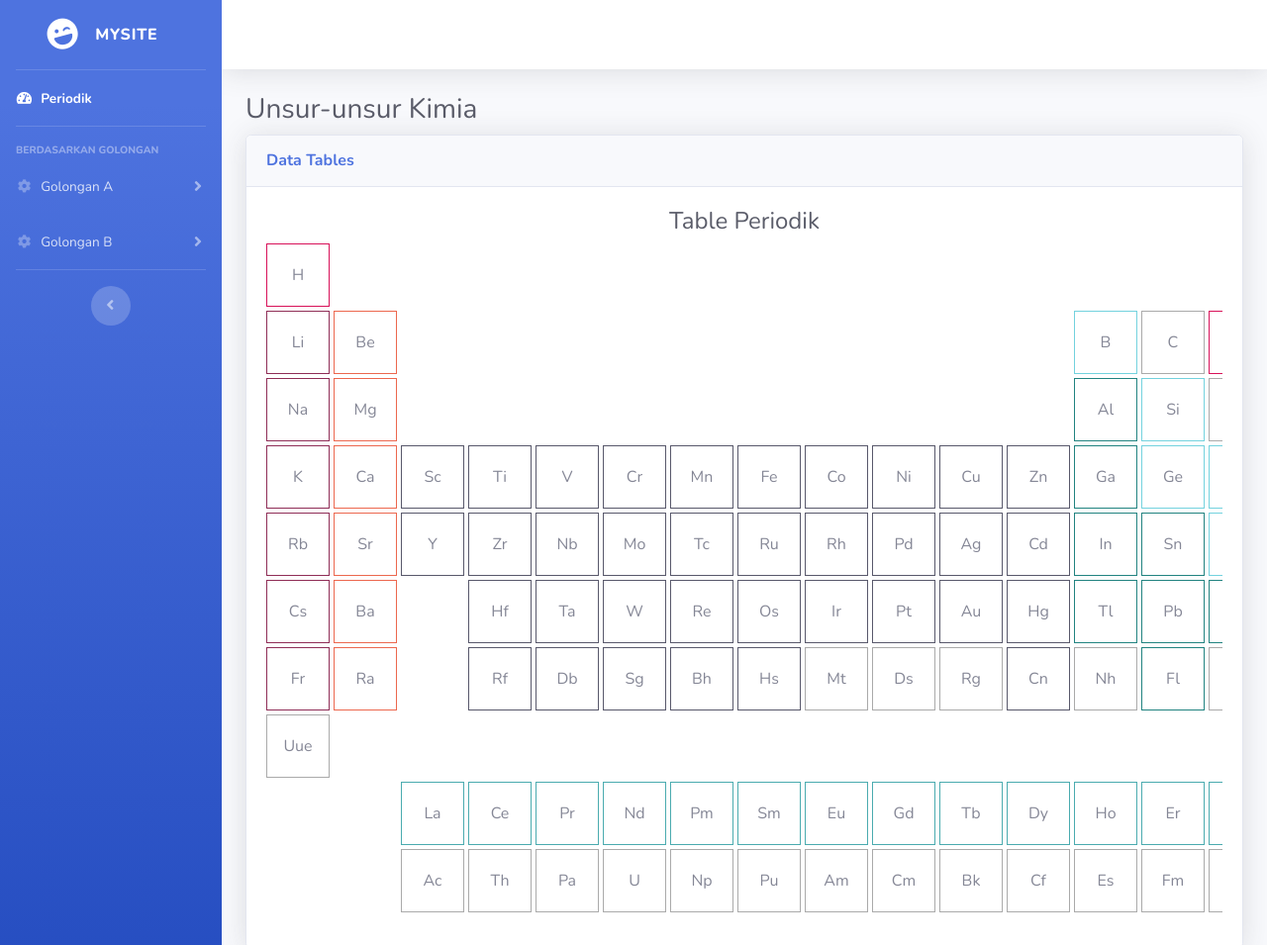
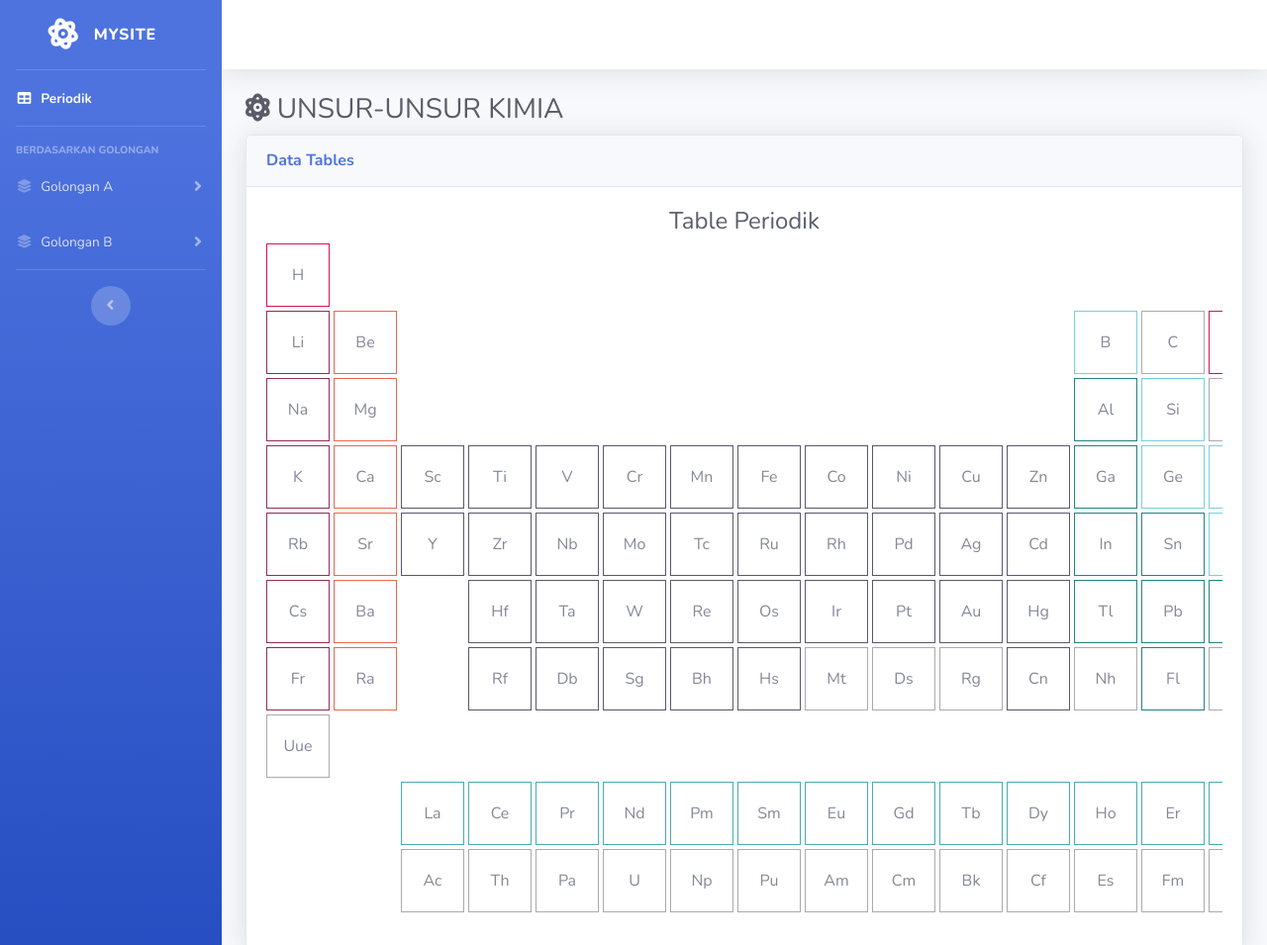
Before and after one commit to syuhendar729/table-periodik, a plain HTML site: page index.html in a window 1280 px wide. Shown: the top 955 px of the page at 99% size. Drawn offline with nearby package versions, Linux system fonts and the light colour scheme.

Commit message:
Ke-4, update icon sidebar and justify table

```diff
--- a/css/style.css
+++ b/css/style.css
@@ -17,8 +17,8 @@
     grid-template-rows: repeat(10, 64px);
     grid-gap: 4px;
     /*position: absolute;*/
-    top: 50%;
-    left: 50%;
+    /*top: 50%;
+    left: 50%;*/
     /*transform: translate(-50%, -50%);*/
 }
 
--- a/index.html
+++ b/index.html
@@ -28,8 +28,7 @@
             <!-- Sidebar - Brand -->
             <a class="sidebar-brand d-flex align-items-center justify-content-center" href="index.html">
                 <div class="sidebar-brand-icon rotate-n-15">
-                    <i class="fas fa-laugh-wink">
-                    </i>
+                    <i class="fas fa-atom"></i>
                 </div>
                 <div class="sidebar-brand-text mx-3">
                     MySite
@@ -40,8 +39,7 @@
             <!-- Nav Item - Dashboard -->
             <li class="nav-item active">
                 <a class="nav-link" href="index.html">
-                    <i class="fas fa-fw fa-tachometer-alt">
-                    </i>
+                    <i class="fas fa-fw fa-table"></i>
                     <span>
                         Periodik
                     </span>
@@ -56,7 +54,7 @@
             <!-- Nav Item - Pages Collapse Menu -->
             <li class="nav-item">
                 <a aria-controls="collapseTwo" aria-expanded="true" class="nav-link collapsed" data-target="#collapseTwo" data-toggle="collapse" href="#">
-                    <i class="fas fa-fw fa-cog">
+                    <i class="fas fa-fw fa-layer-group">
                     </i>
                     <span>
                         Golongan A
@@ -95,7 +93,7 @@
             <!-- Nav Item - Utilities Collapse Menu -->
             <li class="nav-item">
                 <a class="nav-link collapsed" href="#" data-toggle="collapse" data-target="#collapseUtilities" aria-expanded="true" aria-controls="collapseUtilities">
-                    <i class="fas fa-fw fa-cog"></i>
+                    <i class="fas fa-fw fa-layer-group"></i>
                     <span>Golongan B</span>
                 </a>
                 <div id="collapseUtilities" class="collapse" aria-labelledby="headingUtilities" data-parent="#accordionSidebar">
@@ -158,7 +156,7 @@
                 <!-- Begin Page Content -->
                 <div class="container-fluid">
                     <!-- Page Heading -->
-                    <h1 class="h3 mb-2 text-gray-800">Unsur-unsur Kimia</h1>
+                    <h1 class="h3 mb-2 text-gray-800"><i class="fas fa-atom"></i> UNSUR-UNSUR KIMIA</h1>
                     <!-- DataTales Example -->
                     <div class="card shadow mb-4">
                         <div class="card-header py-3">
@@ -166,9 +164,9 @@
                         </div>
                         <div class="card-body">
                             <!-- TABEL PERIODIK -->
-                            <div class="table-responsive text-center mx-auto p-6 konten-gua">
+                            <div class="table-responsive mx-auto p-6 konten-gua">
                                 <h1 class="h4 text-gray-800 text-center">Table Periodik</h1>
-                                <div class="table periodic-table" id="periodic-table"></div>
+                                <div class="table periodic-table justify-content-xxl-center" id="periodic-table"></div>
                             </div>
                         </div>
                     </div>
```
